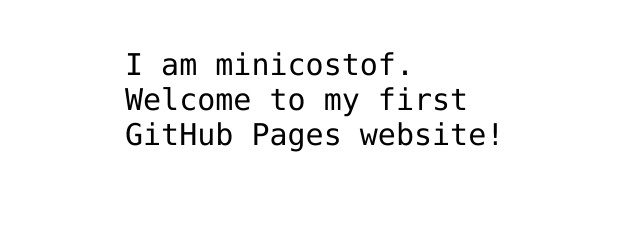
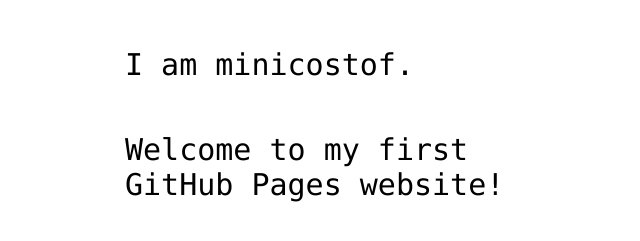
Before and after one commit to minicostof/hello-world, a plain HTML site: page index.html in a window 1280 px wide. Shown: the part 341-582 px from the top of the page, without its empty margins (315-955 px from the left). Drawn offline with Linux system fonts and the light colour scheme.

Commit message:
Update index.html

```diff
--- a/index.html
+++ b/index.html
@@ -12,7 +12,9 @@
 <img src="https://octodex.github.com/images/daftpunktocat-thomas.gif" id="octocat" alt="octocat-gif" />
 
 <!-- Change this code here by copy and pasting your template on line 15 -->
-<p>I am minicostof. Welcome to my first GitHub Pages website!</p>
+<p>I am minicostof.</p>
+<p>Welcome to my first GitHub Pages website!</p>
+
 
 </body>
 </html>
```
